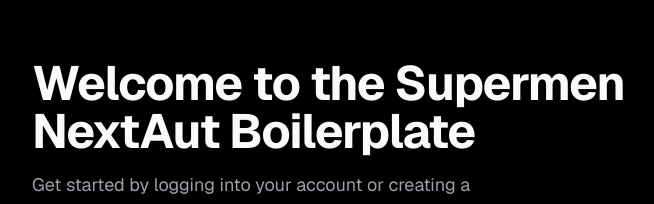
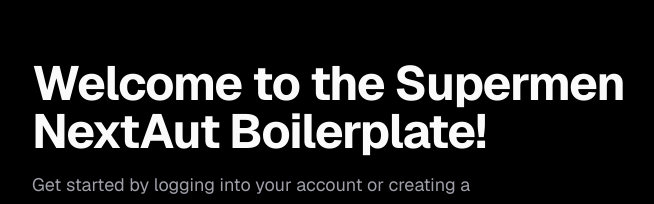
Before and after one commit to ShubaBhardwaj/Next-Auth, a Next.js app: page / in a window 1280 px wide. Shown: the part 284-488 px from the top of the page, without its empty margins (288-942 px from the left). Built offline with nearby package versions, Linux system fonts and the light colour scheme.

Commit message:
fix: add exclamation mark to welcome message

```diff
--- a/src/app/page.tsx
+++ b/src/app/page.tsx
@@ -16,7 +16,7 @@ export default function Home() {
 
         <div className="flex flex-col items-center gap-4 sm:items-start">
           <h1 className="text-4xl font-bold tracking-tight text-zinc-50 sm:text-5xl">
-            Welcome to the Supermen NextAut Boilerplate
+            Welcome to the Supermen NextAut Boilerplate!
           </h1>
           <p className="max-w-md text-lg text-zinc-400">
             Get started by logging into your account or creating a new one today.
```
